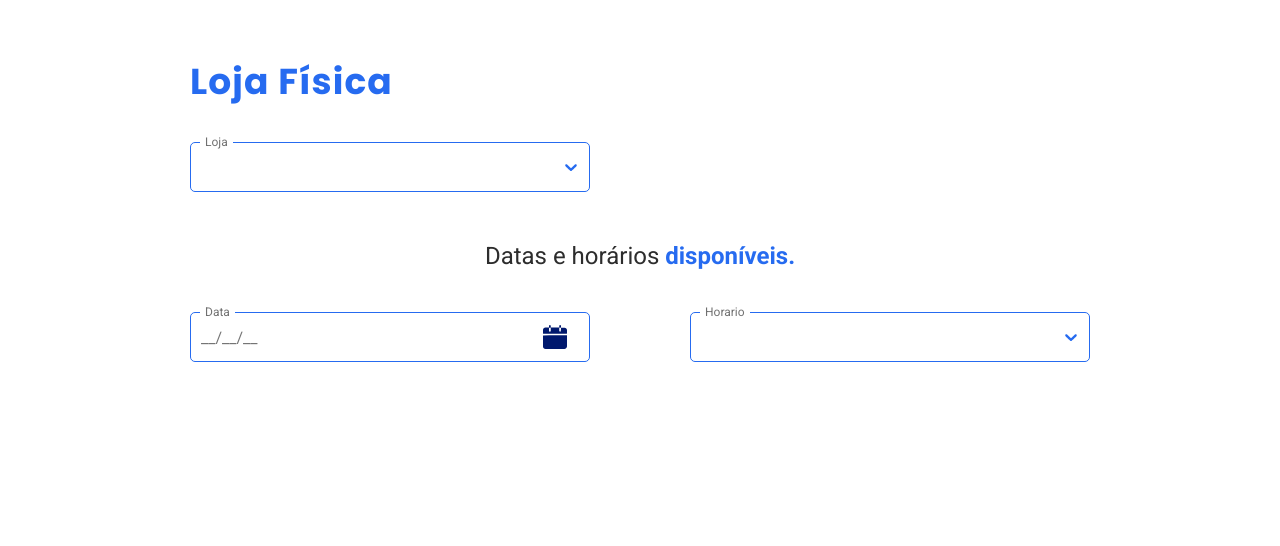
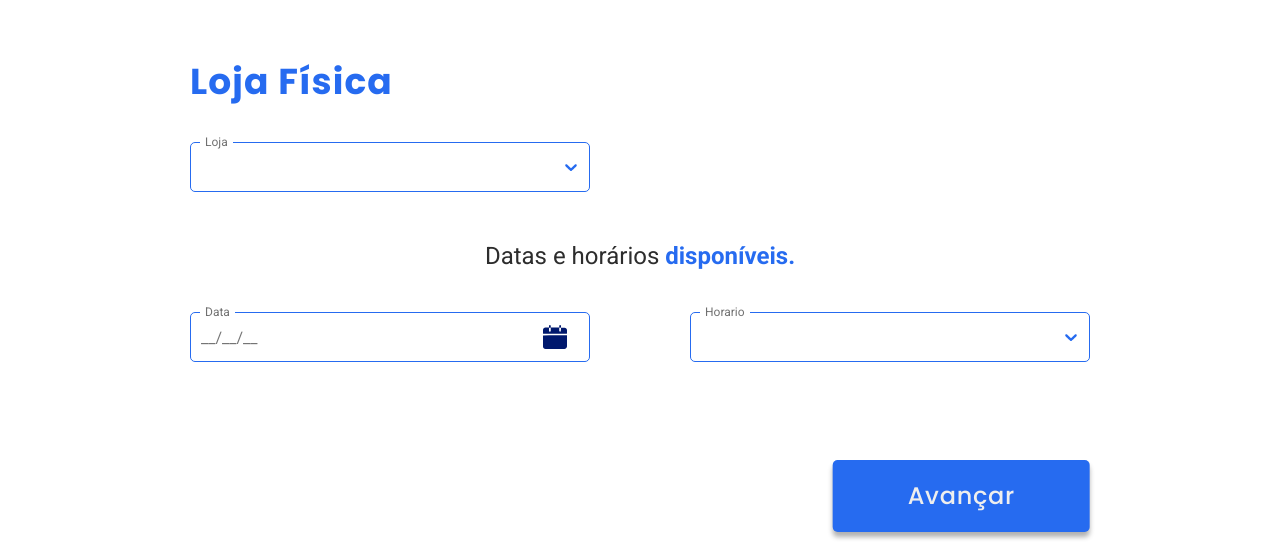
Before and after one commit to leonardobl/form-front, a React (Create React App) app: page /agendamento/domicilio in a window 1280 px wide. Shown: the part 254-800 px from the top of the page. Built offline with nearby package versions, Linux system fonts and the light colour scheme.

Commit message:
ajuste img banner agendamento

```diff
--- a/src/components/Atoms/Inputs/InputDate/styles.ts
+++ b/src/components/Atoms/Inputs/InputDate/styles.ts
@@ -22,7 +22,7 @@ export const Container = styled.div`
     &::after {
       background-color: transparent;
       color: rgba(38, 107, 240, 1);
-      font-size: 22px;
+      font-size: 21px;
       position: absolute;
       font-weight: 900;
       right: 60px;
--- a/src/components/Templates/PhysicalTemplate/index.tsx
+++ b/src/components/Templates/PhysicalTemplate/index.tsx
@@ -1,9 +1,10 @@
 import React, { useState } from "react";
 import * as S from "./styles";
-import { FaCalendar } from "react-icons/fa";
+import { Link } from "react-router-dom";
 import { SimpleSelect } from "../../Atoms/Selects/SimpleSelect";
 import { InputDate } from "../../Atoms/Inputs/InputDate";
 import { v4 } from "uuid";
+import { ButtonCustom } from "../../Atoms/ButtonCustom";
 
 type lojaFisica = {
   loja: string;
@@ -76,6 +77,10 @@ export const PhysicalTemplate = () => {
             />
           </S.WrapperInput>
         </S.InputsContainer>
+
+        <Link to={""}>
+          <ButtonCustom typeOfButton="BlueLight">Avançar</ButtonCustom>
+        </Link>
       </S.Content>
     </S.Container>
   );
--- a/src/components/Templates/PhysicalTemplate/styles.ts
+++ b/src/components/Templates/PhysicalTemplate/styles.ts
@@ -6,8 +6,13 @@ export const Container = styled.div`
 
 export const Content = styled.div`
   ${({ theme: { space } }) => css`
-    max-width: 900px;
+    width: 900px;
     margin: 0 auto;
+
+    button {
+      margin-left: 100%;
+      transform: translateX(-100%);
+    }
 
     p {
       color: #2d2d2d;
@@ -30,6 +35,7 @@ export const WrapperInput = styled.div`
 export const InputsContainer = styled.div`
   display: flex;
   gap: 100px;
+  margin-bottom: 50px;
 `;
 
 export const TextBlue = styled.span`
--- a/src/components/Templates/SchedulingTemplate/styles.ts
+++ b/src/components/Templates/SchedulingTemplate/styles.ts
@@ -9,7 +9,7 @@ export const Container = styled.div`
 export const Banner = styled.div`
   height: 720px;
   display: flex;
-  background-image: url("assets/imgs/banner-agendamento.svg");
+  background-image: url("assets/imgs/fundo.jpg");
   background-size: contain;
   background-repeat: no-repeat;
 `;
```
Also changed, not shown: public/assets/imgs/fundo.jpg (added).
